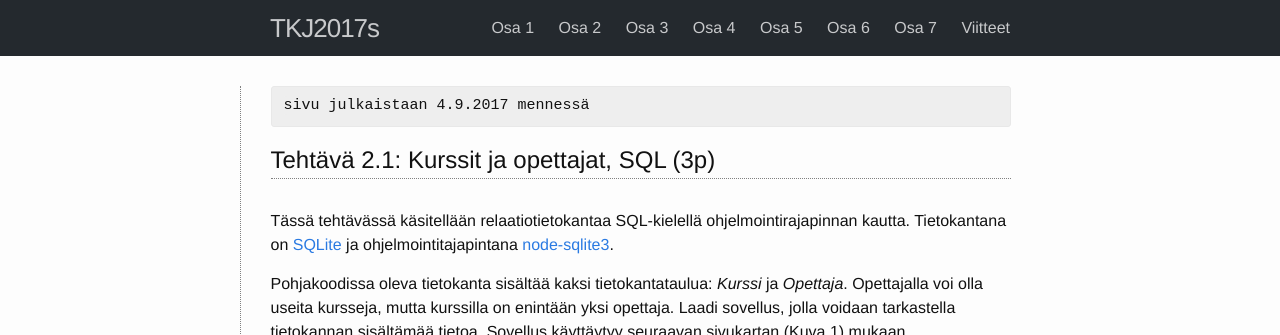
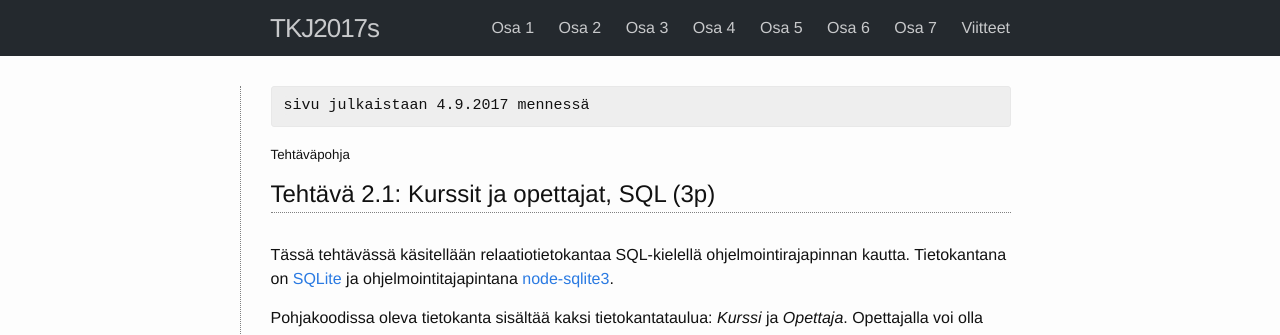
Before and after one commit to timedu/tkj2017s, a Jekyll site: the page built from docs/_osa2/tehtava21.md, in a window 1280 px wide and 900 px high, cut to the strip 0-335 px from the top of the window. Built offline with Jekyll 4.4.1, drawn with Linux system fonts in a browser that asks for light colours.

```diff
--- a/docs/_osa2/tehtava21.md
+++ b/docs/_osa2/tehtava21.md
@@ -1,7 +1,7 @@
 ---
 layout: exercise_page
 title: "Tehtävä 2.1: Kurssit ja opettajat, SQL (3p)"
-exercise_template_name: # W2E01.KurssitJaOpettajatSQL
+exercise_template_name: W2E01.KurssitJaOpettajatSQL
 exercise_discussion_id:
 exercise_upload_id:
 kesken: 1
```
Also changed, not shown: 1 other file.
